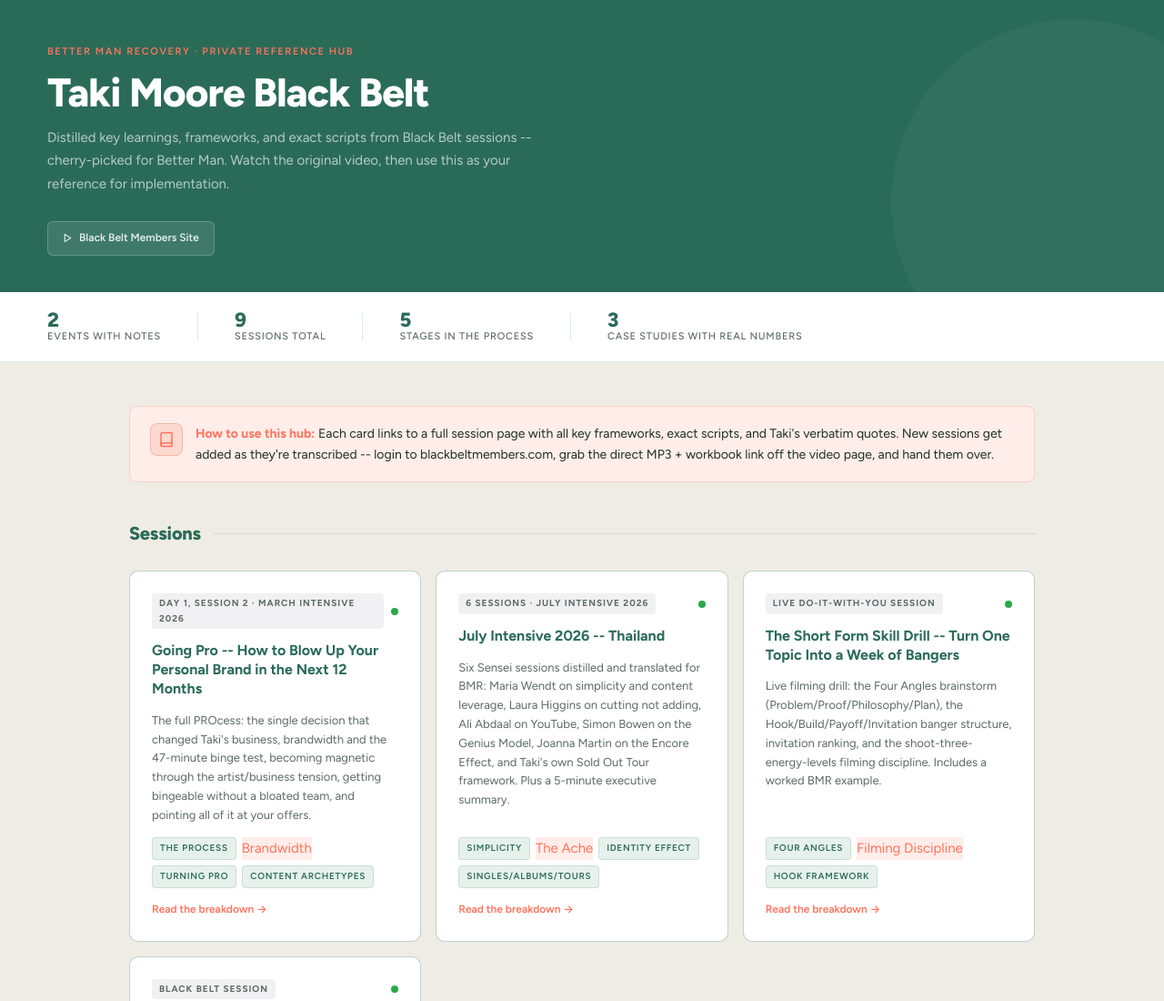
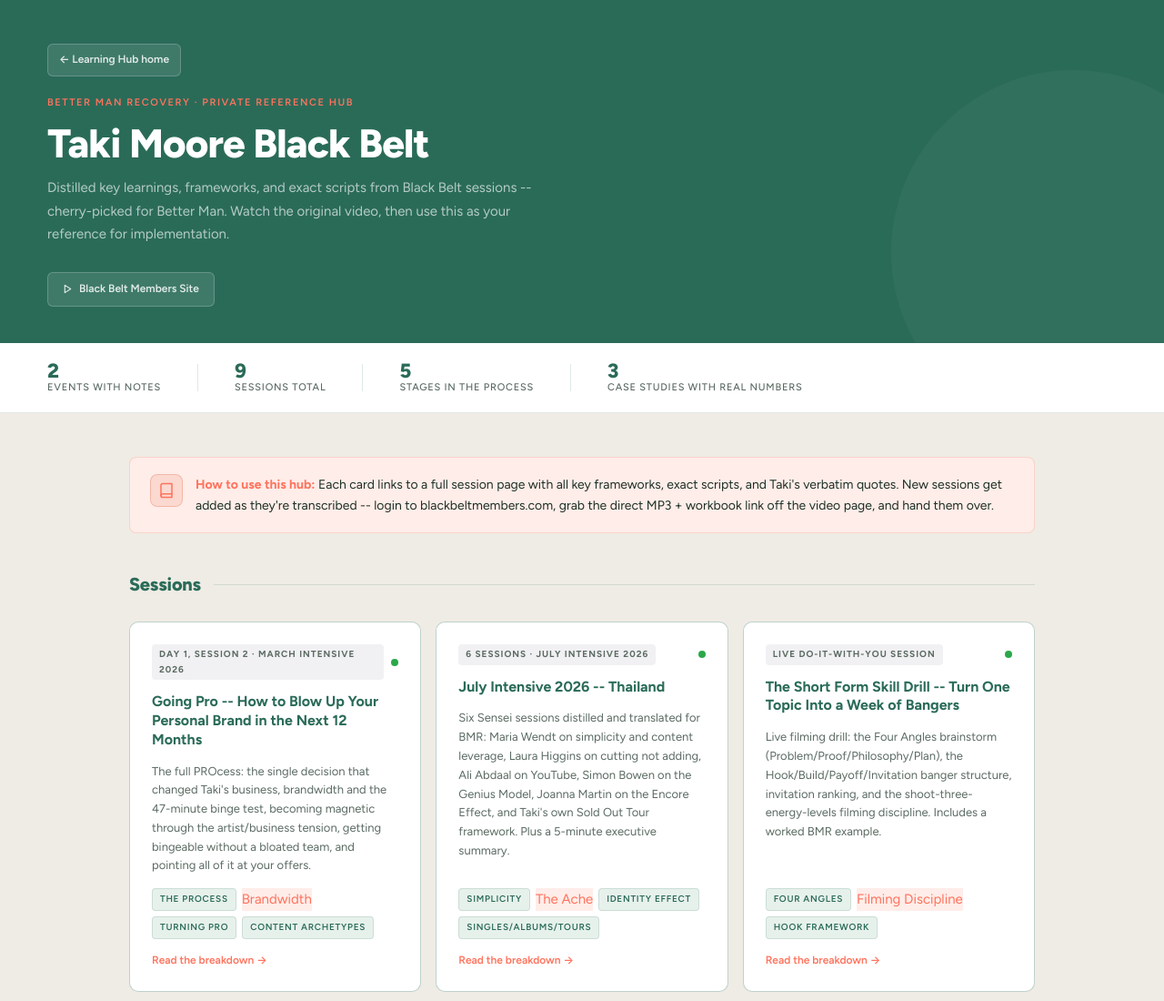
Before and after one commit to stevepcox20/bmr-blackbelt-hub, a plain HTML site: page index.html in a window 1280 px wide. Shown: the top 1100 px of the page at 91% size. Drawn offline with Linux system fonts and the light colour scheme.

Commit message:
Add Learning Hub home link to header

```diff
--- a/index.html
+++ b/index.html
@@ -89,6 +89,8 @@
     .stats-bar { gap: 20px; }
     .stat-divider { display: none; }
   }
+  .header-back { display: inline-flex; align-items: center; gap: 6px; font-size: 12px; font-weight: 600; color: rgba(255,255,255,0.85); text-decoration: none; background: rgba(255,255,255,0.1); border: 1px solid rgba(255,255,255,0.2); border-radius: 6px; padding: 7px 12px; margin-bottom: 20px; }
+  .header-back:hover { background: rgba(255,255,255,0.18); }
 </style>
 </head>
 <body>
@@ -104,6 +106,7 @@
 </svg>
 
 <header class="site-header">
+  <a href="https://stevepcox20.github.io/bmr-learning-hub/" class="header-back">&#8592; Learning Hub home</a>
   <div class="header-eyebrow">Better Man Recovery &middot; Private Reference Hub</div>
   <h1>Taki Moore Black Belt</h1>
   <p>Distilled key learnings, frameworks, and exact scripts from Black Belt sessions -- cherry-picked for Better Man. Watch the original video, then use this as your reference for implementation.</p>
```
